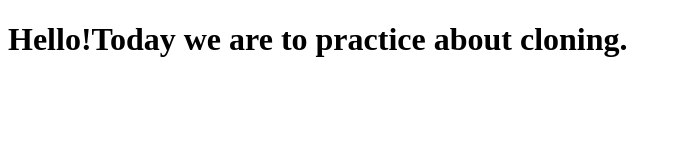
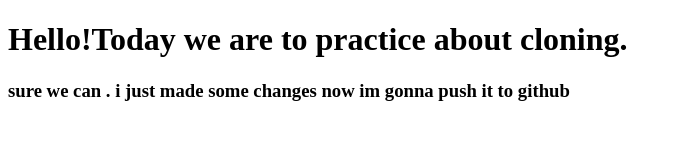
Before and after one commit to BhargaviBadiginchula/GitClone, a plain HTML site: page index.html in a window 1280 px wide. Shown: the whole page, without its empty margins (0-681 px from the left). Drawn offline with Linux system fonts and the light colour scheme.

Commit message:
person2 chnages

```diff
--- a/index.html
+++ b/index.html
@@ -7,5 +7,6 @@
 </head>
 <body>
     <h1>Hello!Today we are to practice about cloning.</h1>
+    <h3>sure we can . i just made some changes now im gonna push it to github</h3>
 </body>
 </html>
```
